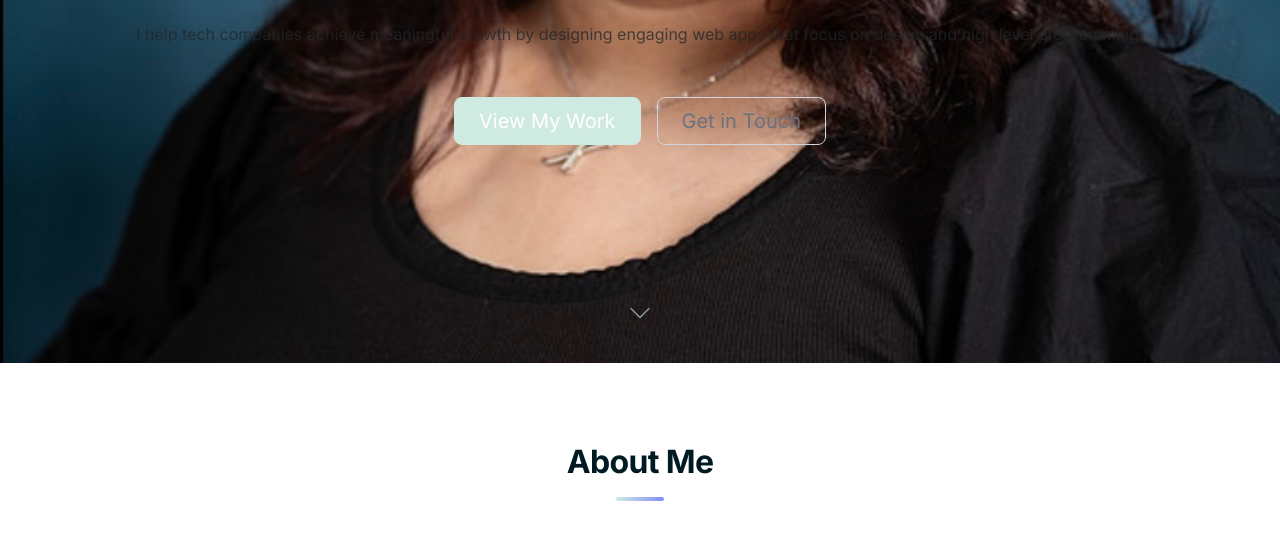
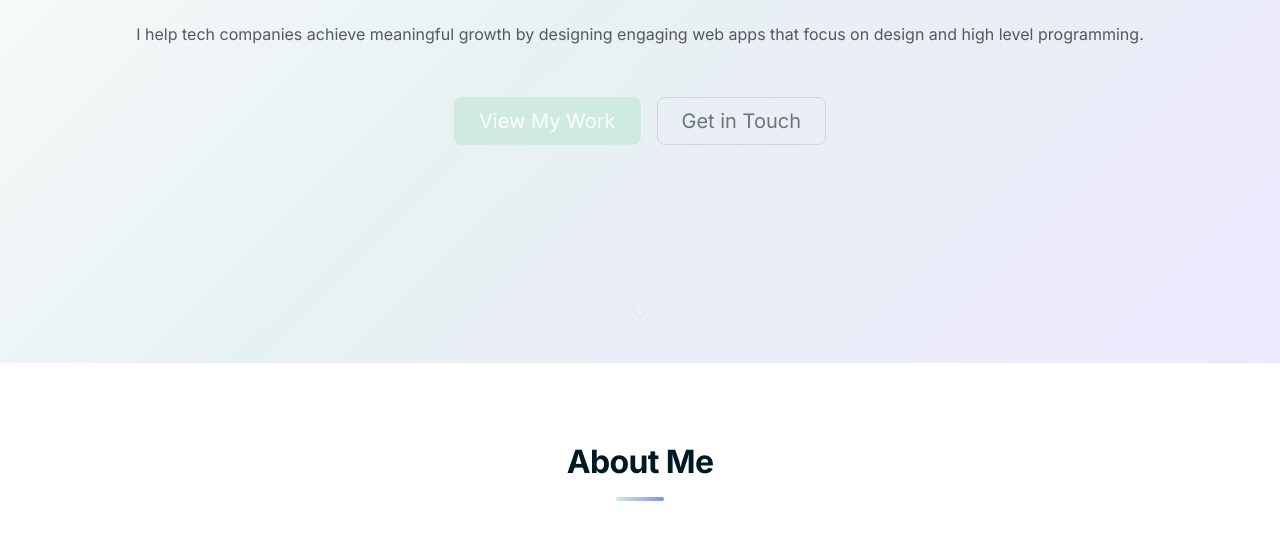
Before and after one commit to xguardadorivera/xggr_portfolio, a website: page index.html in a window 1280 px wide. Shown: the part 437-983 px from the top of the page. Drawn offline with nearby package versions, Linux system fonts and the light colour scheme; files whose address does not match are found by name.

Commit message:
Update style.css
deleted the background-image headshot

```diff
--- a/style.css
+++ b/style.css
@@ -220,8 +220,6 @@ h6 {
     #ede9fe 100%
   );
   /* 📍 If you would like to use a hero image instead of a color, replace the url below with your image file and uncomment (make active) the following 4 CSS rules */
-  background-image: url("/Users/xeniaguardado/GitHub/xggr_portfolio/images/Xenia_Guardado_Rivera_Headshot_2026.jpg");
-  background-size: cover;
   background-position: center;
   background-repeat: no-repeat;
   padding-top: 80px; /* offset for fixed navbar */
```
